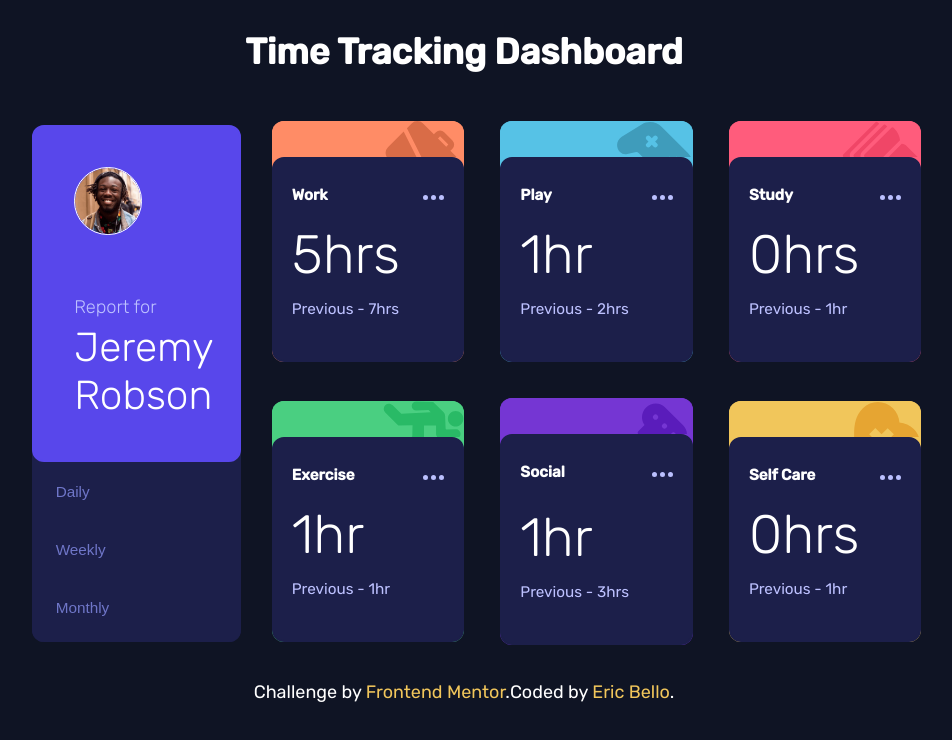
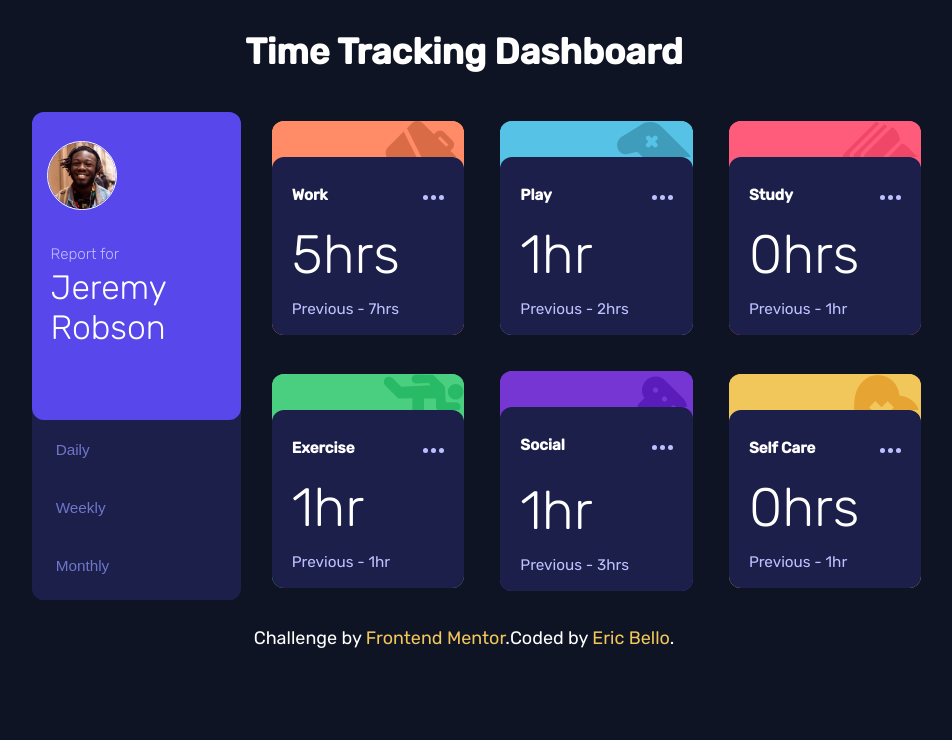
Before and after one commit to ericnbello/time-tracking-dashboard, a plain HTML site: page index.html in a window 1280 px wide. Shown: the whole page, without its empty margins (176-1128 px from the left). Drawn offline with Linux system fonts and the light colour scheme.

Commit message:
style updates

```diff
--- a/css/styles.css
+++ b/css/styles.css
@@ -3,8 +3,9 @@
 /* Global Styles
 **********************/
 * {
-    box-sizing: border-box;
+
 }
+
 body {
     font-family: Rubik, sans-serif;
     color: white;
@@ -61,7 +62,7 @@ footer a {
     flex-direction: column;
     justify-content: flex-start;
     margin: 0;
-    padding: 0;
+    padding: 0.5em 0 2em 0;
     border: 2px solid hsl(246, 80%, 60%);
     border-bottom-left-radius: 12px;
     border-radius: 12px;
@@ -71,7 +72,7 @@ footer a {
 
 #headshot {
     padding: 0;
-    margin: 1.5em 0 0 1.5em;
+    margin: 0.5em 0 0 0.5em;
     height: 2.5em;
     width: 2.5em;
     border: 1px solid white;
@@ -91,9 +92,9 @@ footer a {
 }
 
 #profile-card h2 {
-    margin: 1em;
+    margin: 0.5em;
     padding: 0;
-    font-size: 1.5em;
+    font-size: 1.25em;
     font-weight: 300;
 }
 
@@ -185,7 +186,7 @@ footer a {
 
 .text-area {
     height: auto;
-    padding: 2em 1em;
+    padding: 2em 1em 0.5em 1em;
     line-height: 0%;
     background-color: hsl(235, 46%, 20%);
     border: 2px solid hsl(235, 46%, 20%);
@@ -329,6 +330,9 @@ footer a {
         margin: 0;
         padding: 0 0 2em 0;
     }
+    #profile-header h2 {
+        margin: 1.65em 0 0 0.5em;
+    }
     #headshot {
         margin: 2.5em 0 0 2.5em;
     }
```
